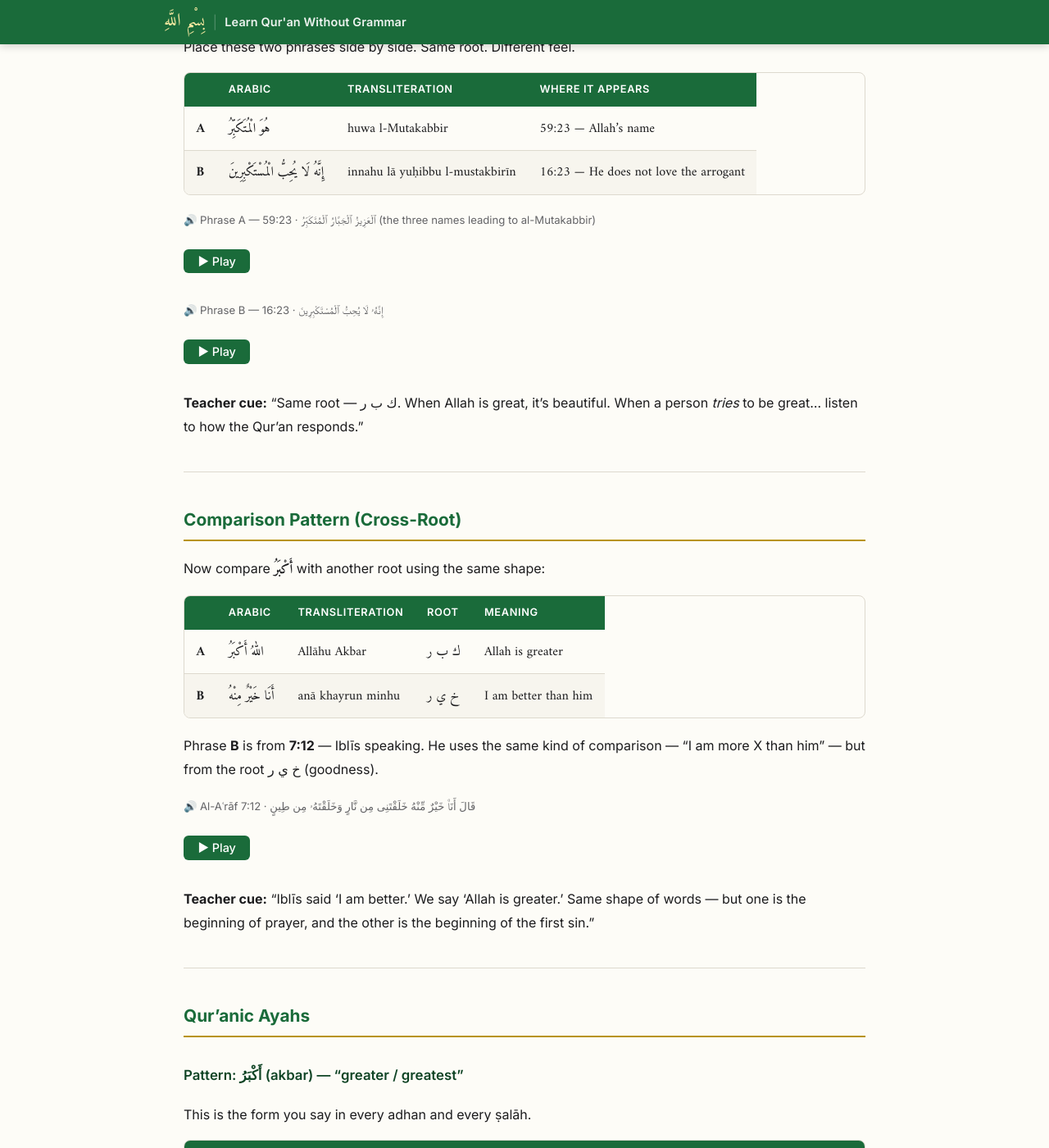
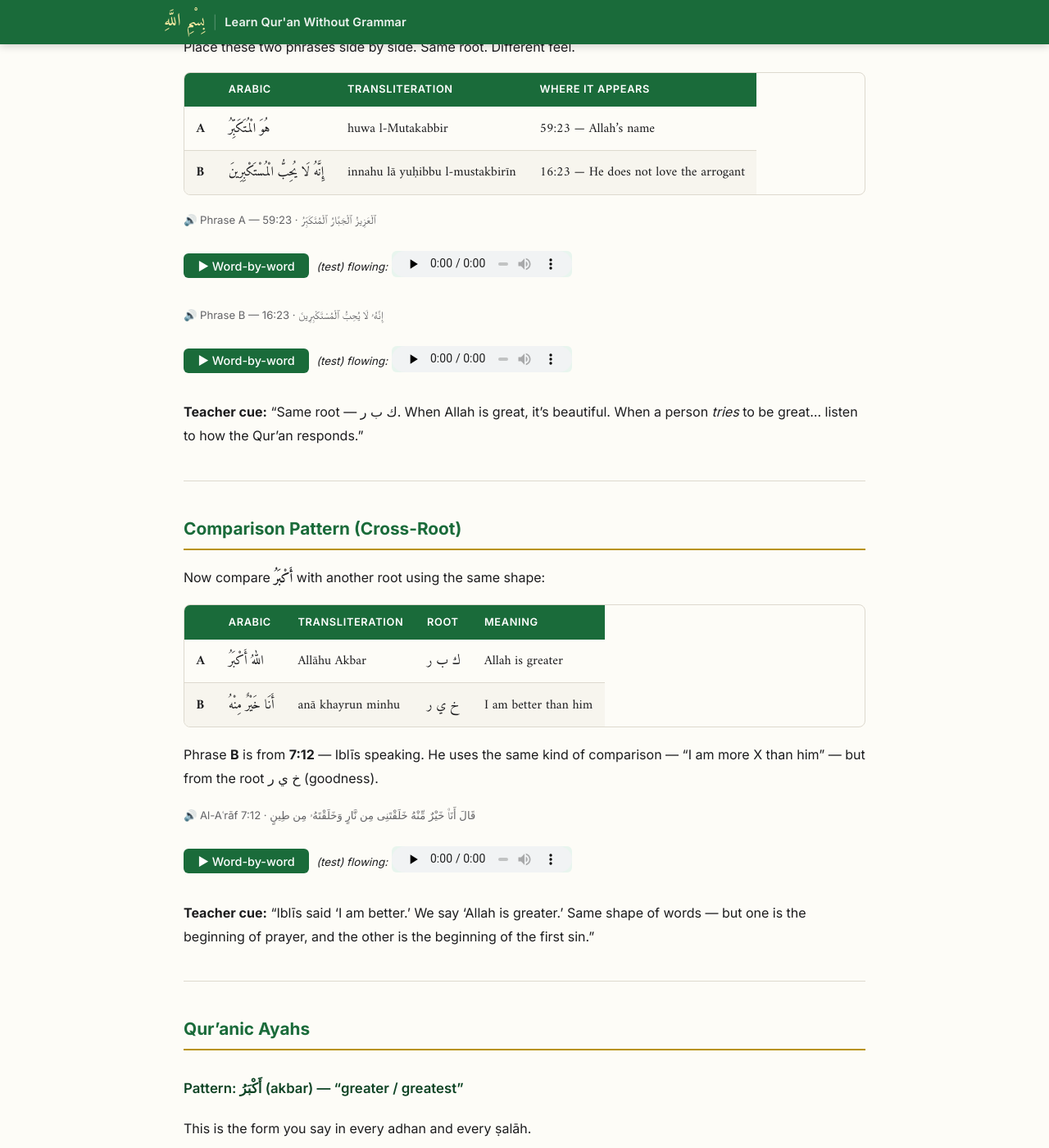
Before and after one commit to siraj-samsudeen/learn-quran-without-grammar, a Jekyll site: the page built from Lesson-01-Allahu-Akbar.md, in a window 1280 px wide and 1400 px high, scrolled down 2238 px. Shown: the whole window at 82% size. Built offline with Jekyll 4.4.1, drawn with Linux system fonts in a browser that asks for light colours; some web fonts are replaced.

Commit message:
Add #t= fragment test audio alongside word-by-word buttons

```diff
--- a/Lesson-01-Allahu-Akbar.md
+++ b/Lesson-01-Allahu-Akbar.md
@@ -67,10 +67,13 @@ Place these two phrases side by side. Same root. Different feel.
 | **A** | هُوَ الْمُتَكَبِّرُ | huwa l-Mutakabbir | 59:23 — Allah's name |
 | **B** | إِنَّهُ لَا يُحِبُّ الْمُسْتَكْبِرِينَ | innahu lā yuḥibbu l-mustakbirīn | 16:23 — He does not love the arrogant |
 
-<p class="audio-label">🔊 Phrase A — 59:23 · ٱلْعَزِيزُ ٱلْجَبَّارُ ٱلْمُتَكَبِّرُ (the three names leading to al-Mutakabbir)</p>
-<button class="play-btn" onclick="playPhrase(['059_023_013','059_023_014','059_023_015'], this)">&#9654; Play</button>
+<p class="audio-label">🔊 Phrase A — 59:23 · ٱلْعَزِيزُ ٱلْجَبَّارُ ٱلْمُتَكَبِّرُ</p>
+<button class="play-btn" onclick="playPhrase(['059_023_013','059_023_014','059_023_015'], this)">&#9654; Word-by-word</button>
+&nbsp;<small><em>(test) flowing:</em></small> <audio controls preload="none" src="https://everyayah.com/data/Husary_128kbps/059023.mp3#t=11,17" style="display:inline;width:220px;height:32px;vertical-align:middle;"></audio>
+
 <p class="audio-label">🔊 Phrase B — 16:23 · إِنَّهُۥ لَا يُحِبُّ ٱلْمُسْتَكْبِرِينَ</p>
-<button class="play-btn" onclick="playPhrase(['016_023_010','016_023_011','016_023_012','016_023_013'], this)">&#9654; Play</button>
+<button class="play-btn" onclick="playPhrase(['016_023_010','016_023_011','016_023_012','016_023_013'], this)">&#9654; Word-by-word</button>
+&nbsp;<small><em>(test) flowing:</em></small> <audio controls preload="none" src="https://everyayah.com/data/Husary_128kbps/016023.mp3#t=14.5,23.5" style="display:inline;width:220px;height:32px;vertical-align:middle;"></audio>
 
 **Teacher cue:** "Same root — ك ب ر. When Allah is great, it's beautiful. When a person *tries* to be great… listen to how the Qur'an responds."
 
@@ -88,7 +91,8 @@ Now compare **أَكْبَرُ** with another root using the same shape:
 Phrase **B** is from **7:12** — Iblīs speaking. He uses the same kind of comparison — "I am more X than him" — but from the root خ ي ر (goodness).
 
 <p class="audio-label">🔊 Al-Aʿrāf 7:12 · قَالَ أَنَا۠ خَيْرٌ مِّنْهُ خَلَقْتَنِى مِن نَّارٍ وَخَلَقْتَهُۥ مِن طِينٍ</p>
-<button class="play-btn" onclick="playPhrase(['007_012_008','007_012_009','007_012_010','007_012_011','007_012_012','007_012_013','007_012_014','007_012_015','007_012_016','007_012_017'], this)">&#9654; Play</button>
+<button class="play-btn" onclick="playPhrase(['007_012_008','007_012_009','007_012_010','007_012_011','007_012_012','007_012_013','007_012_014','007_012_015','007_012_016','007_012_017'], this)">&#9654; Word-by-word</button>
+&nbsp;<small><em>(test) flowing:</em></small> <audio controls preload="none" src="https://everyayah.com/data/Husary_128kbps/007012.mp3#t=8,21" style="display:inline;width:220px;height:32px;vertical-align:middle;"></audio>
 
 **Teacher cue:** "Iblīs said 'I am better.' We say 'Allah is greater.' Same shape of words — but one is the beginning of prayer, and the other is the beginning of the first sin."
 
```
